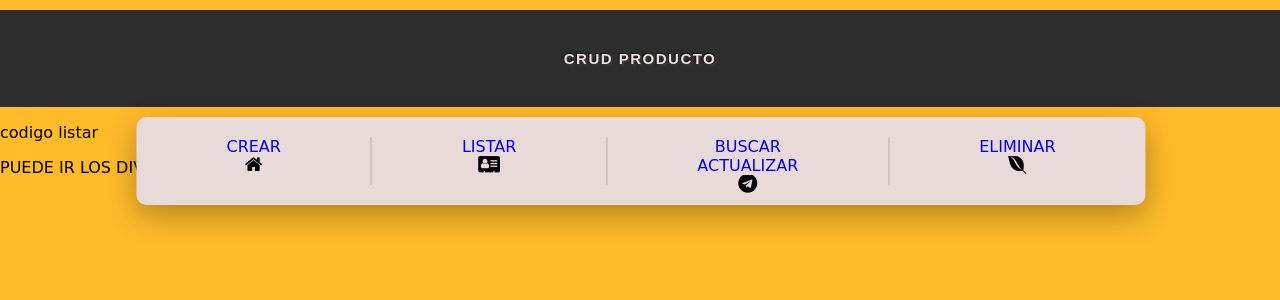
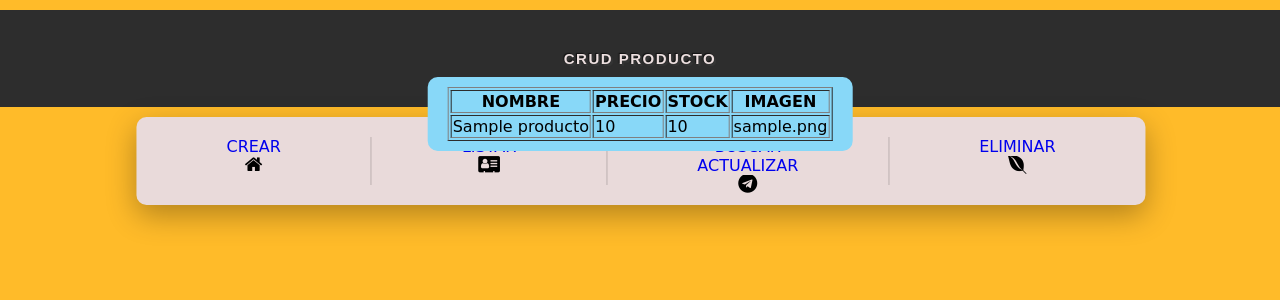
Before and after one commit to jcuyaguari/examenInterciclo, a PHP site: page /vista.php in a window 1280 px wide, after a click on "LISTAR". Shown: the top 300 px of the page. Run offline with PHP 8.4, Linux system fonts and the light colour scheme; tables that the repository leaves empty or names only in its code hold one stand-in row (values such as "Sample post").

Commit message:
Productos Metodo Crear

```diff
--- a/privada/productos/controlador.js
+++ b/privada/productos/controlador.js
@@ -88,7 +88,8 @@ function guardarProducto() {
             }
             xmlhttp.onreadystatechange = function () {
                 if (this.readyState == 4 && this.status == 200) {
-                    console.log(this.responseText);
+                    var res = this.responseText;
+                    alert(res)
 
                 }
             };
@@ -102,10 +103,3 @@ function guardarProducto() {
         alert("Carge la Imagen")
     }
 }
-
-var reader = new window.FileReader();
-reader.readAsDataURL(blob);
-reader.onloadend = function () {
-    base64data = reader.result;
-    console.log(base64data);
-}
--- a/privada/productos/disenio.css
+++ b/privada/productos/disenio.css
@@ -91,7 +91,7 @@ input{
 
  #uno{
     position: absolute;
-    top: -5%;
+    top: 5%;
     left: 50%;
     transform: translate(-50%, 50%);
     background: rgb(136, 216, 248);
@@ -103,3 +103,14 @@ input{
 img{
     height: 150px;
 }
+
+#dos{
+    position: absolute;
+    top: 5%;
+    left: 50%;
+    transform: translate(-50%, 50%);
+    background: rgb(136, 216, 248);
+    border-radius: 10px ;
+    margin: 1 center;
+    padding: 10px 20px;
+}
--- a/privada/productos/vista.php
+++ b/privada/productos/vista.php
@@ -13,6 +13,10 @@
 
 
 <body onload="cambiar('uno')">
+    <?php
+    include '../../config/conexionBD.php';
+    ?>
+
     <header>
         <h1 class='elegantshadow'>CRUD PRODUCTO</h1>
     </header>
@@ -97,7 +101,7 @@
                 <td style="text-align: center">
                     <div id="imagen" style=" width: 383px; height: 220px;">
                     </div>
-                    <input type="button" id="btnImagen" value="Cargar iamgen" onclick="onButtonClicked()">
+                    <input type="file" onclick="onButtonClicked()" value="cargarImagen">
                 </td>
             </tr>
             <tr>
@@ -109,8 +113,34 @@
     </div>
 
     <div id='dos'>
-        <p>codigo listar</p>
-        <p>PUEDE IR LOS DIV LOS FORM LOS QUE QUIERAN </p>
+        <table border>
+            <tr>
+                <th>NOMBRE</th>
+                <th>PRECIO</th>
+                <th>STOCK</th>
+                <th>IMAGEN</th>
+            </tr>
+
+            <?php
+
+            $sql = "SELECT * FROM productos";
+            $result = $conn->query($sql);
+            if ($result->num_rows > 0) {
+                while ($row = $result->fetch_assoc()) {
+                    echo "<tr>";
+                    echo " <td>" . $row["pro_nombre"] . "</td>";
+                    echo " <td>" . $row['pro_precio'] . "</td>";
+                    echo " <td>" . $row['pro_stock'] . "</td>";
+                    echo " <td>" . $row['pro_imagen'] . "</td>";
+                }
+            } else {
+                echo "<tr>";
+                echo " <td colspan='7'> No existen correos </td> ";
+                echo "</tr>";
+            }
+            ?>
+        </table border>
+
     </div>
     <div id='tres'>
         <p>codigo buscar / modificar</p>
@@ -120,7 +150,9 @@
         <p>codigo ELIMINAR</p>
         <p>PUEDE IR LOS DIV LOS FORM LOS QUE QUIERAN </p>
     </div>
-
+    <?php
+    $conn->close();
+    ?>
 </body>
 <section>
 
```
Also changed, not shown: privada/productos/metodos.php (+12 -8 lines).
